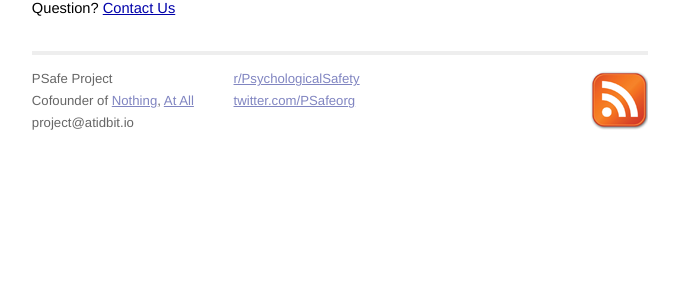
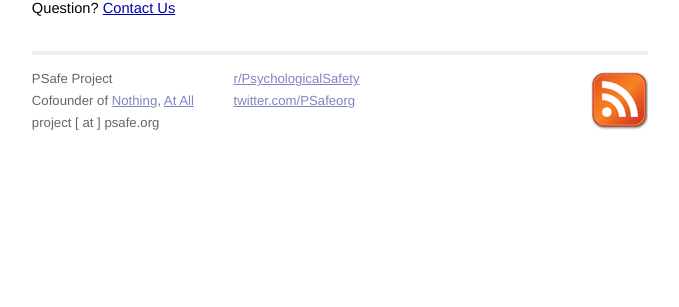
Before and after one commit to atidbit/psafe, a Jekyll site: the page built from index.html, in a window 1280 px wide. Shown: the part 547-854 px from the top of the page, without its empty margins (300-979 px from the left). Built offline with Jekyll 4.4.1, drawn with Linux system fonts in a browser that asks for light colours.

Commit message:
Update default.html

```diff
--- a/_layouts/default.html
+++ b/_layouts/default.html
@@ -45,7 +45,7 @@ var WRInitTime=(new Date()).getTime();
           <a href="http://nothing.org/">Nothing</a>,
           <a href="http://atall.org/">At All</a>
         <br />
-        project@atidbit.io
+        project [ at ] psafe.org
       </p>
     </div>
     <div class="contact">
```
